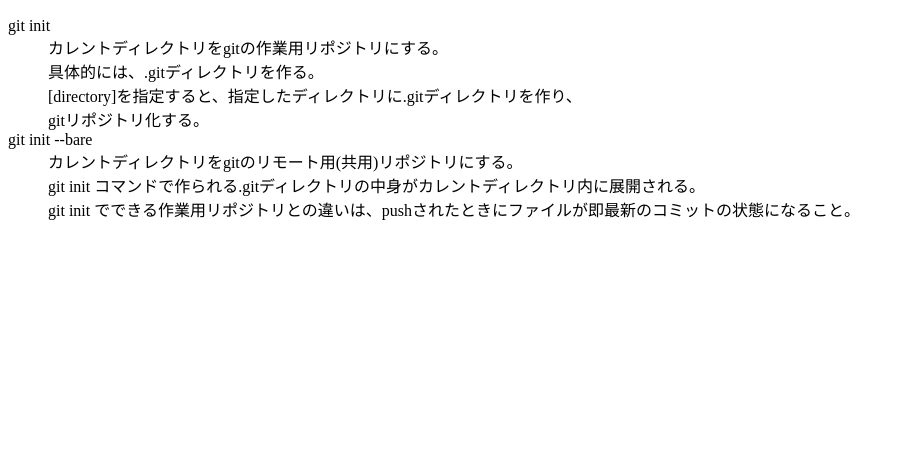
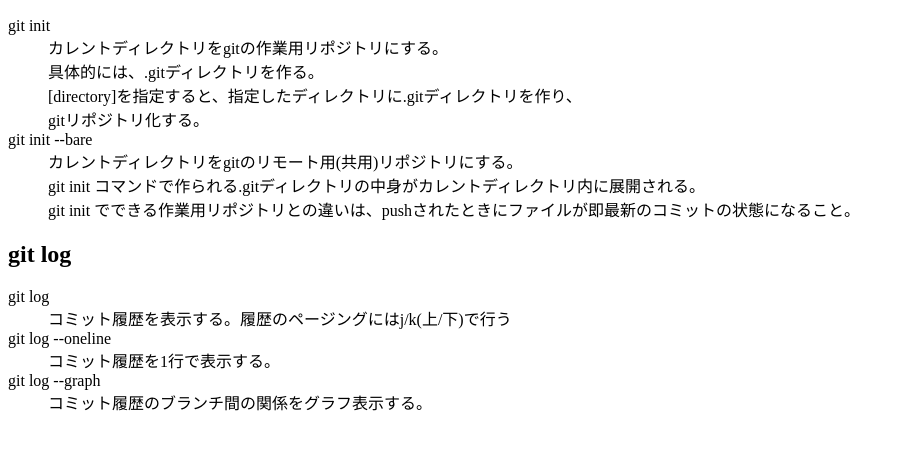
Before and after one commit to akitsukada/scmbc20110730, a plain HTML site: page index.html in a window 1280 px wide. Shown: the part 105-554 px from the top of the page, without its empty margins (0-905 px from the left). Drawn offline with Linux system fonts and the light colour scheme.

Commit message:
logコマンドについて記述

```diff
--- a/index.html
+++ b/index.html
@@ -20,5 +20,16 @@
       </dd>
     </dl>
     <p>
+    <h2>git log</h2>
+    <p>
+    <dl>
+      <dt>git log</dt>
+      <dd>コミット履歴を表示する。履歴のページングにはj/k(上/下)で行う</dd>
+      <dt>git log --oneline</dt>
+      <dd>コミット履歴を1行で表示する。</dd>
+      <dt>git log --graph</dt>
+      <dd>コミット履歴のブランチ間の関係をグラフ表示する。</dd>
+    </dl>
+    </p>
   </body>
 </html>
```
